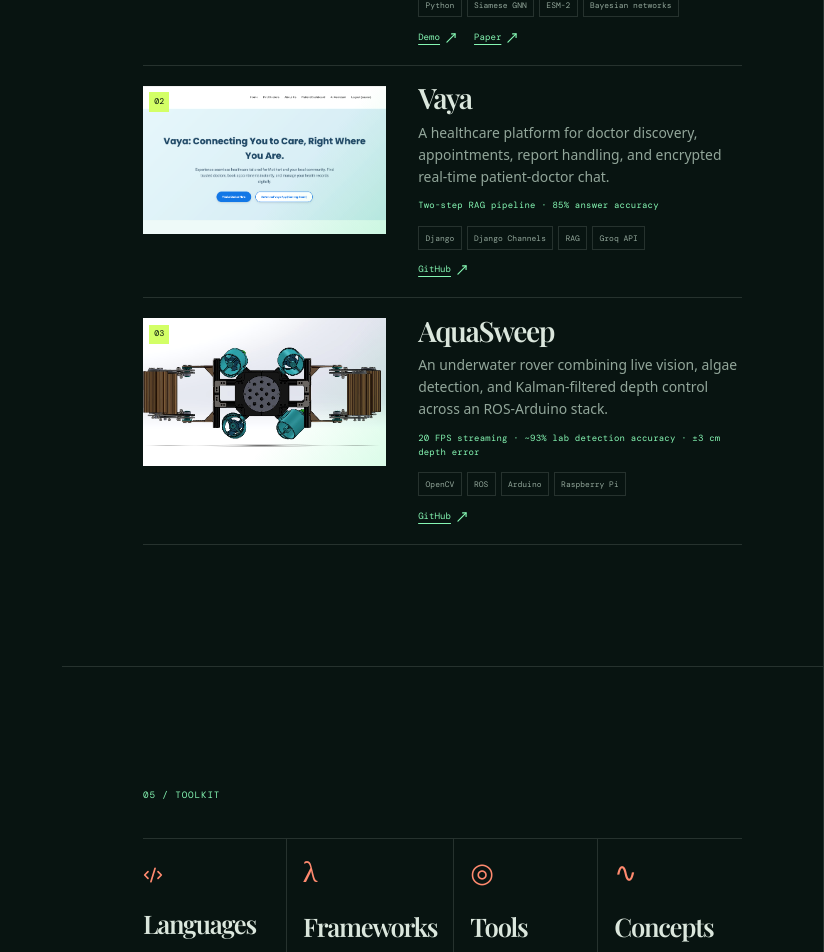
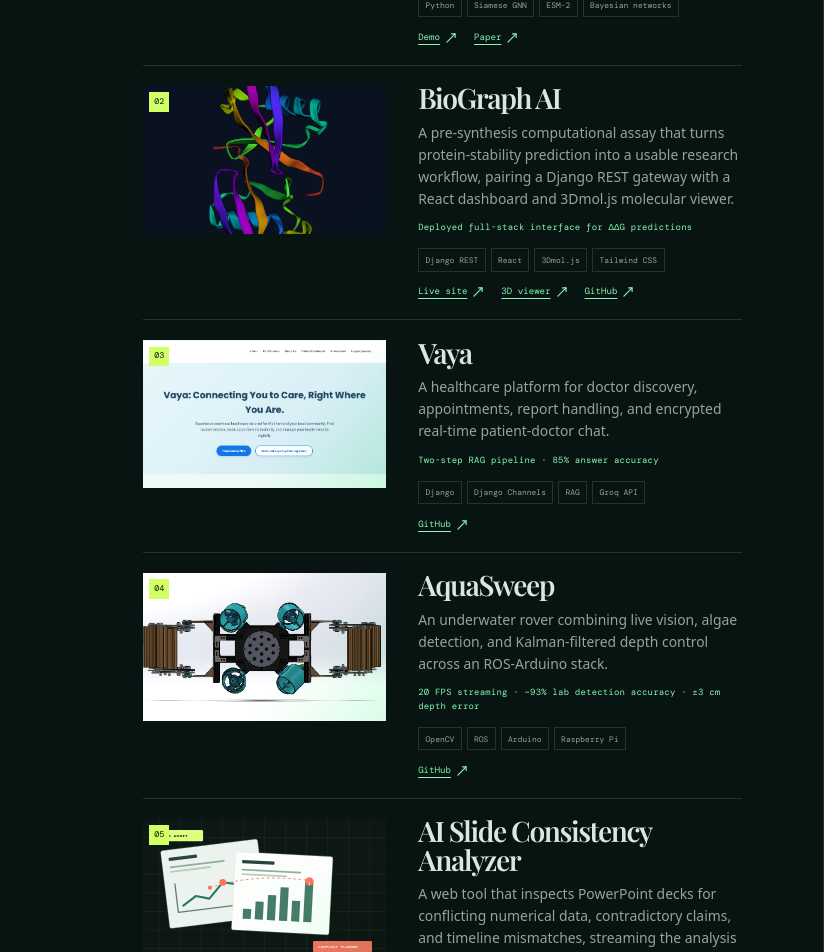
Before and after one commit to estside/my-portfoiio, a React (Create React App) app: page / in a window 1280 px wide. Shown: the part 3040-3992 px from the top of the page, without its empty margins (456-1280 px from the left). Built offline with nearby package versions, Linux system fonts and the light colour scheme; a web font is replaced by a local one.

Commit message:
Add project cards and refine visuals

```diff
--- a/src/App.js
+++ b/src/App.js
@@ -28,6 +28,19 @@ const projects = [
     ],
   },
   {
+    title: 'BioGraph AI',
+    image: '/biograph-1aar-3dmol.png',
+    imageClass: 'biograph-shot',
+    description: 'A pre-synthesis computational assay that turns protein-stability prediction into a usable research workflow, pairing a Django REST gateway with a React dashboard and 3Dmol.js molecular viewer.',
+    result: 'Deployed full-stack interface for ΔΔG predictions',
+    tools: ['Django REST', 'React', '3Dmol.js', 'Tailwind CSS'],
+    links: [
+      { label: 'Live site', href: 'https://biograph-tan.vercel.app' },
+      { label: '3D viewer', href: 'https://3dmol.org/viewer.html?pdb=1AAR&style=cartoon:color~spectrum' },
+      { label: 'GitHub', href: 'https://github.com/estside/Biograph' },
+    ],
+  },
+  {
     title: 'Vaya',
     image: '/vaya.png',
     description: 'A healthcare platform for doctor discovery, appointments, report handling, and encrypted real-time patient-doctor chat.',
@@ -42,6 +55,15 @@ const projects = [
     result: '20 FPS streaming · ~93% lab detection accuracy · ±3 cm depth error',
     tools: ['OpenCV', 'ROS', 'Arduino', 'Raspberry Pi'],
     links: [{ label: 'GitHub', href: 'https://github.com/estside/-Aquasweep' }],
+  },
+  {
+    title: 'AI Slide Consistency Analyzer',
+    image: '/slide-audit-preview.svg',
+    imageClass: 'slide-audit-shot',
+    description: 'A web tool that inspects PowerPoint decks for conflicting numerical data, contradictory claims, and timeline mismatches, streaming the analysis to the browser as it runs.',
+    result: 'Gemini-powered pairwise slide audit with a downloadable report',
+    tools: ['Django', 'Gemini 2.5 Flash', 'python-pptx', 'SSE'],
+    links: [{ label: 'GitHub', href: 'https://github.com/estside/PPT_Inconsistency' }],
   },
 ];
 
```
Also changed, not shown: public/biograph-1aar-3dmol.png (added), public/slide-audit-preview.svg (added), src/index.css.
